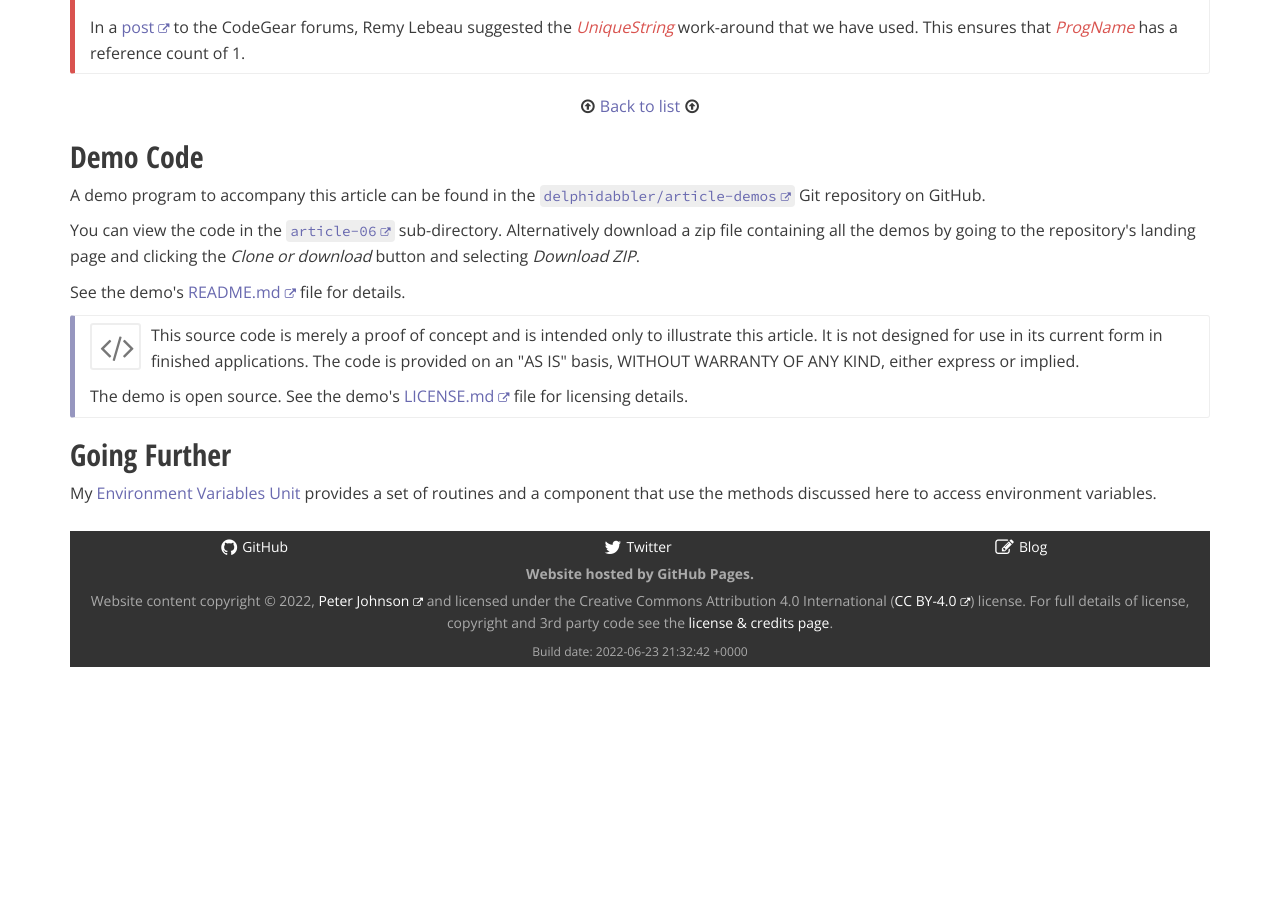
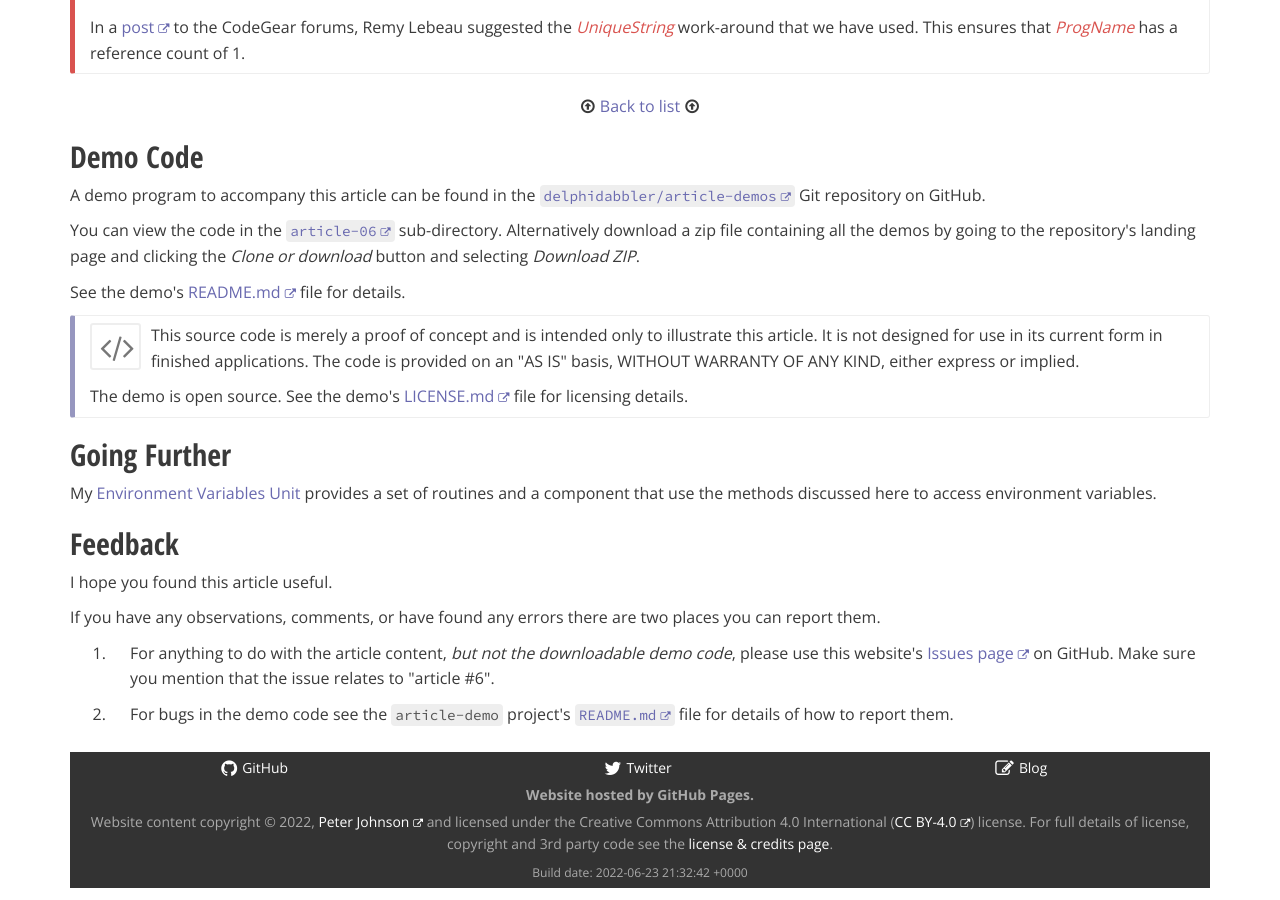
Before and after one commit to delphidabbler/delphidabbler.github.io, a Jekyll site: the page built from _articles/article-6.html, in a window 1280 px wide and 900 px high, scrolled down 6331 px. Built offline with Jekyll 4.4.1, drawn with Linux system fonts in a browser that asks for light colours; nearby versions of some CDN libraries; comment, search, counter and statistics services are not loaded; before the commit the page ends 7010 px from its top, so only the background shows below that.

Commit message:
Update article-6.html

```diff
--- a/_articles/article-6.html
+++ b/_articles/article-6.html
@@ -594,3 +594,21 @@
 		My <a href="{{ site.base-url }}/software/envvars">Environment Variables Unit</a> provides a set of routines and a component that use the methods discussed here to access environment variables.
 	</p>
 </section>
+
+<section id="feedback">
+
+  <h2>Feedback</h2>
+
+  <p>I hope you found this article useful.</p>
+
+  <p>If you have any observations, comments, or have found any errors there are two places you can report them.</p>
+
+  <ol class="wide">
+
+    <li>For anything to do with the article content, <em>but not the downloadable demo code</em>, please use this website's <a href="https://github.com/delphidabbler/delphidabbler.github.io/issues">Issues page</a> on GitHub. Make sure you mention that the issue relates to &quot;article #6&quot;.</li>
+
+    <li>For bugs in the demo code see the <code>article-demo</code> project's <code><a href="https://github.com/delphidabbler/article-demos/blob/master/README.md#bug-reports">README.md</a></code> file for details of how to report them.</li>
+
+  </ol>
+
+</section>
```
